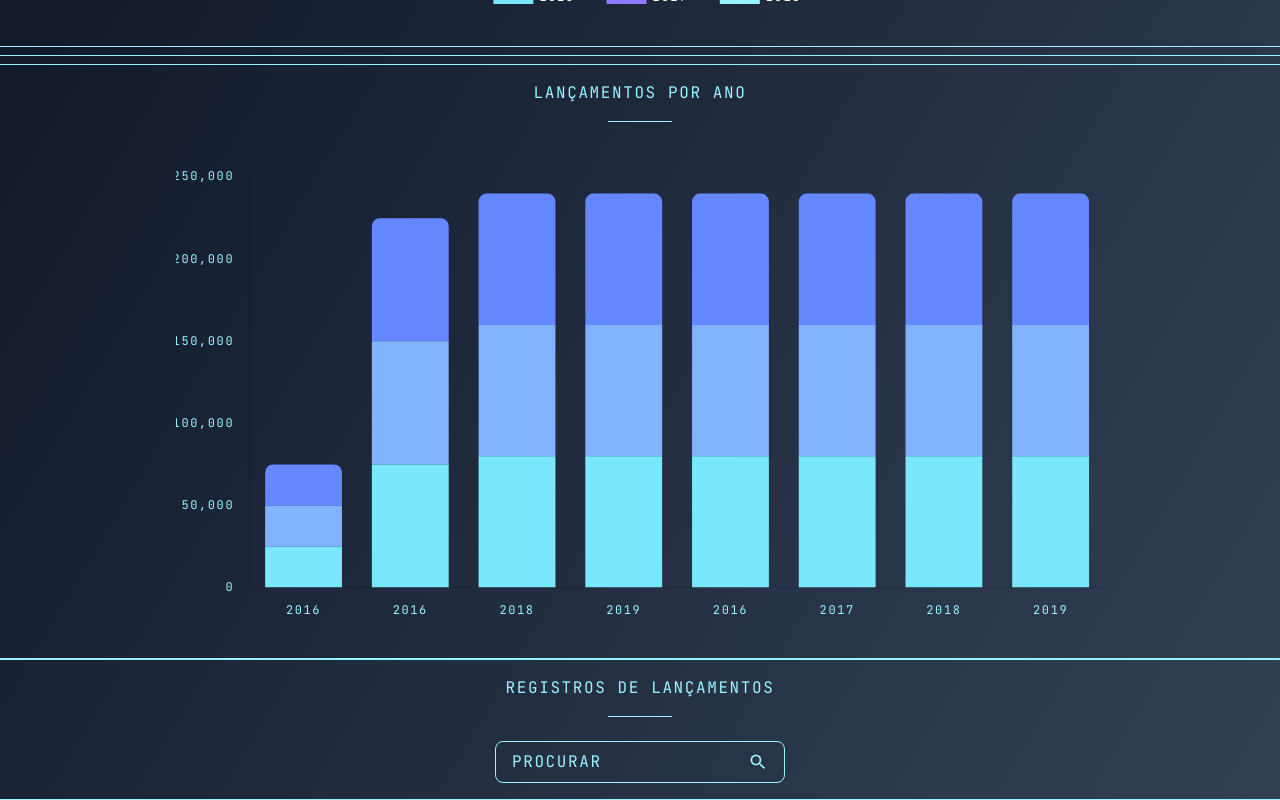
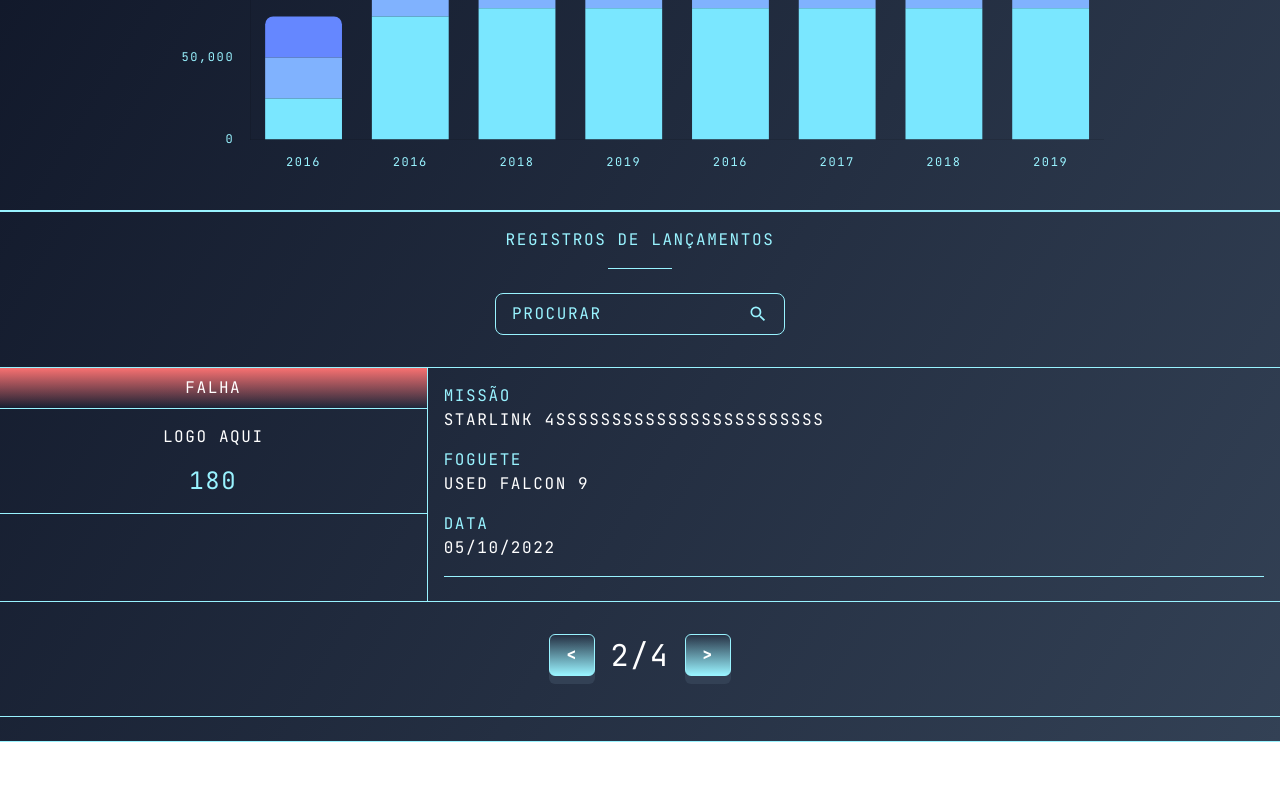
Before and after one commit to lucasrgt/spacex-frontend, a Next.js app: page / in a window 1280 px wide. Shown: the part 1362-2162 px from the top of the page. After the commit the page ends 2104 px from the top, so only its background shows below. Built offline with nearby package versions, Linux system fonts and the light colour scheme.

Commit message:
feat: layout done

```diff
--- /dev/null
+++ b/src/components/features/launch-registers/molecules/identifier-box.tsx
@@ -0,0 +1,39 @@
+import classNames from 'classnames'
+
+interface IdentifierBoxProps {
+  isSuccess: boolean
+  logoUrl: string
+  className?: string
+}
+
+const IdentifierBox = ({
+  isSuccess,
+  logoUrl,
+  className
+}: IdentifierBoxProps) => {
+  return (
+    <div
+      className={`${classNames(
+        className
+      )}  flex h-full flex-col items-center text-center border-b border-spaceblue-500`}
+    >
+      <div className="h-full w-full">
+        {isSuccess ? (
+          <div className="bg-gradient-to-b from-green-400  w-full px-4 py-2 flex justify-center items-center border-b border-spaceblue-500 text-white">
+            SUCESSO
+          </div>
+        ) : (
+          <div className="bg-gradient-to-b from-red-400  w-full px-4 py-2 !m-0 flex justify-center items-center border-b border-spaceblue-500 text-white">
+            FALHA
+          </div>
+        )}
+      </div>
+      <div className="flex flex-col justify-center !self-center items-center h-full p-4">
+        <h1 className="mb-4 text-white">LOGO AQUI</h1>
+        <h1 className="text-spaceblue-500 text-2xl">180</h1>
+      </div>
+    </div>
+  )
+}
+
+export default IdentifierBox
--- /dev/null
+++ b/src/components/features/launch-registers/molecules/paginator.tsx
@@ -0,0 +1,23 @@
+const Paginator = () => {
+  return (
+    <div className="flex justify-center items-center w-full my-8">
+      <PaginatorButton text={'<'} />
+      <h1 className="text-white text-2xl lg:text-3xl">2/4</h1>
+      <PaginatorButton text={'>'} />
+    </div>
+  )
+}
+
+interface PaginatorButtonProps {
+  text: string
+}
+
+const PaginatorButton = ({ text }: PaginatorButtonProps) => {
+  return (
+    <button className="flex justify-center items-center p-4 py-2 mx-4 rounded-md bg-gradient-to-t border border-spaceblue-500 from-spaceblue-500 shadow-spacex-sm shadow-spacegray-500 text-white font-extrabold">
+      {text}
+    </button>
+  )
+}
+
+export default Paginator
--- a/src/components/features/launch-registers/molecules/search-form.tsx
+++ b/src/components/features/launch-registers/molecules/search-form.tsx
@@ -2,7 +2,7 @@
 
 const SearchForm = () => {
   return (
-    <form className="">
+    <form className="mb-8">
       <label className="flex border-spaceblue-500 rounded-lg px-4 py-2 border justify-between items-center ">
         <input
           className="bg-transparent  text-spaceblue-500 placeholder:text-spaceblue-500 placeholder:tracking-widest"
--- a/src/components/features/launch-registers/organisms/launch-registers.tsx
+++ b/src/components/features/launch-registers/organisms/launch-registers.tsx
@@ -1,7 +1,9 @@
 import Title from '@/components/shared/atoms/text/title'
 import SectionBox from '@/components/shared/atoms/ui-components/section-box'
+import SectionSeparator from '@/components/shared/atoms/ui-components/section-separator'
 import Separator from '@/components/shared/atoms/ui-components/separator'
 import SearchForm from '../molecules/search-form'
+import RegisterBox from './register-box'
 
 const LaunchRegisters = () => {
   return (
@@ -9,6 +11,8 @@
       <Title text="REGISTROS DE LANÇAMENTOS" />
       <Separator />
       <SearchForm />
+      <RegisterBox />
+      <SectionSeparator />
     </SectionBox>
   )
 }
--- /dev/null
+++ b/src/components/features/launch-registers/organisms/register-box.tsx
@@ -0,0 +1,49 @@
+import SectionBox from '@/components/shared/atoms/ui-components/section-box'
+import SectionSeparator from '@/components/shared/atoms/ui-components/section-separator'
+import classNames from 'classnames'
+import IdentifierBox from '../molecules/identifier-box'
+import Paginator from '../molecules/paginator'
+
+interface RegisterBoxProps {
+  className?: string
+}
+
+const RegisterBox = ({ className }: RegisterBoxProps) => {
+  return (
+    <div className="flex flex-col w-full items-center">
+      <SectionBox
+        className={`${classNames(
+          className
+        )} !p-0 !m-0 h-full w-full flex !flex-row justify-between !items-start`}
+      >
+        <IdentifierBox className="w-1/3" isSuccess={false} logoUrl={''} />
+        <div className="p-4 !h-full w-2/3 border-l border-spaceblue-500">
+          <DataPiece
+            title={'MISSÃO'}
+            data={['STARLINK 4SSSSSSSSSSSSSSSSSSSSSSSS']}
+          />
+          <DataPiece title={'FOGUETE'} data={['USED FALCON 9']} />
+          <DataPiece title={'DATA'} data={['05/10/2022']} />
+          <SectionSeparator />
+        </div>
+      </SectionBox>
+      <Paginator />
+    </div>
+  )
+}
+
+interface DataPieceProps {
+  title: string
+  data: string[]
+}
+
+const DataPiece = ({ title, data }: DataPieceProps) => {
+  return (
+    <div className="mb-4 flex flex-col flex-wrap break-all">
+      <h1 className="text-spaceblue-500">{title}</h1>
+      <h1 className="text-white">{data}</h1>
+    </div>
+  )
+}
+
+export default RegisterBox
--- a/src/components/features/rocket-launches/organisms/rocket-launches.tsx
+++ b/src/components/features/rocket-launches/organisms/rocket-launches.tsx
@@ -23,7 +23,7 @@
     <SectionBox>
       <Title text="LANÇAMENTOS DE FOGUETES" />
       <Separator />
-      <div className="w-full h-full lg:w-3/4 p-4">
+      <div className="w-full h-full lg:w-2/5 p-4 flex justify-center">
         <PieChart className="h-full w-full" chartData={chartData} />
       </div>
     </SectionBox>
--- a/src/components/features/year-launches/organisms/year-launch-bars.tsx
+++ b/src/components/features/year-launches/organisms/year-launch-bars.tsx
@@ -37,7 +37,7 @@
     <SectionBox className="w-full">
       <Title text="LANÇAMENTOS POR ANO" />
       <Separator />
-      <div className="w-full h-full lg:w-3/4 p-4">
+      <div className="w-full h-full lg:w-3/4 p-4 flex justify-center">
         <BarChart className="h-full w-full" chartData={chartData} />
       </div>
     </SectionBox>
--- a/tailwind.config.js
+++ b/tailwind.config.js
@@ -13,7 +13,8 @@
         'spaceblue-500': '#99F3FF'
       },
       boxShadow: {
-        spacex: '0 12px 0px'
+        'spacex': '0 12px 0px',
+        'spacex-sm': '0 8px 0px'
       }
     }
   },
```
